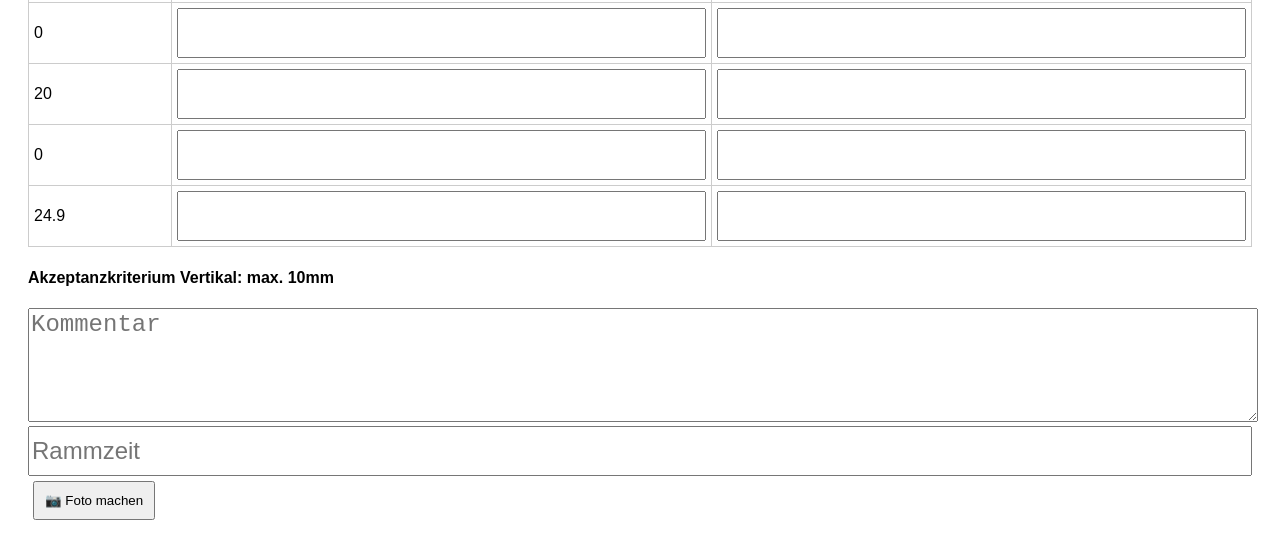
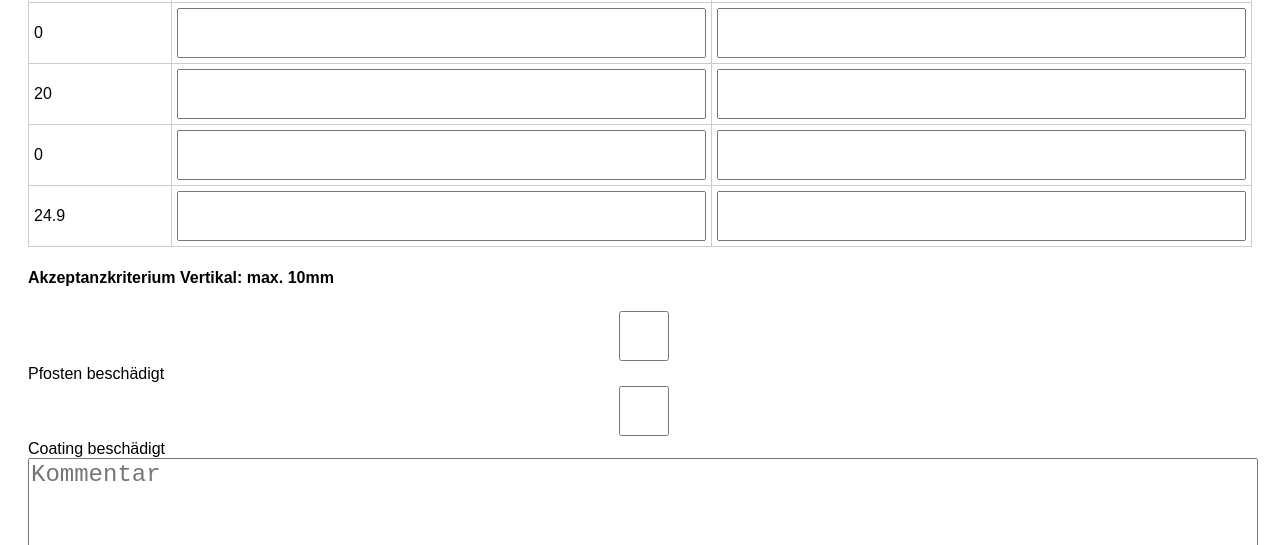
Before and after one commit to timpauly-terra/pullout_app, a website: page public/index.html in a window 1280 px wide. Shown: the part 2604-3149 px from the top of the page. Drawn offline with nearby package versions, Linux system fonts and the light colour scheme.

Commit message:
Add checkboxes for damage assessment
Added checkboxes for 'Pfosten beschädigt' and 'Coating beschädigt' to the form.

```diff
--- a/public/index.html
+++ b/public/index.html
@@ -87,6 +87,22 @@ video { margin-top: 10px; }
 </table>
 
 <h4>Akzeptanzkriterium Vertikal: max. 10mm</h4>
+
+<label>
+<input
+type="checkbox"
+id="damage">
+
+Pfosten beschädigt
+</label>
+
+<label>
+<input
+type="checkbox"
+id="coatdamage">
+
+Coating beschädigt
+</label>
 
 <textarea
   id="kommentar"
@@ -202,6 +218,8 @@ function collectData() {
     rammtiefe: rammtiefe.value,
     kommentar: kommentar.value,
     rammzeit: rammzeit.value,
+    damage: damage.checked,
+    coatdamage: coatdamage.checked,
     table: []
   };
 
```
